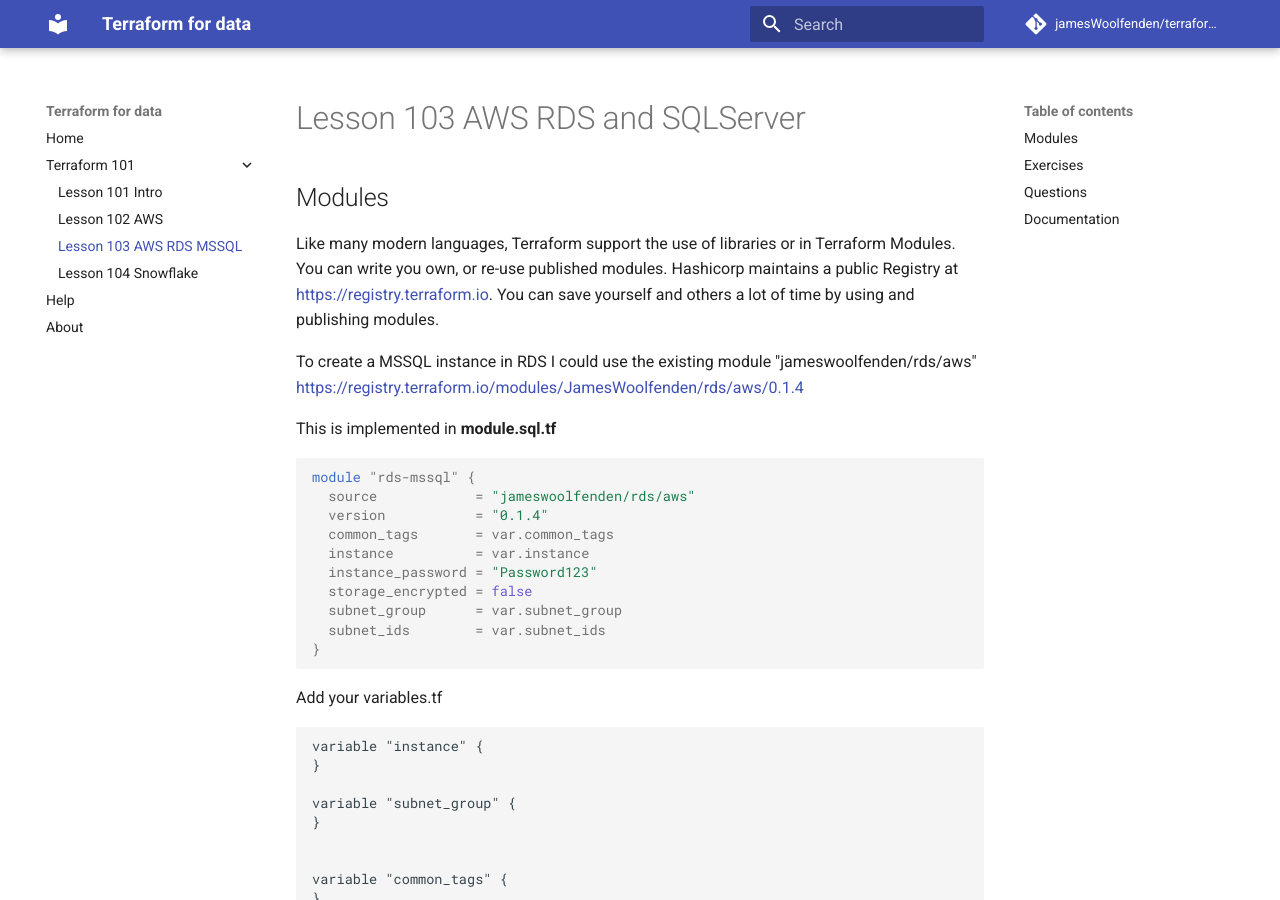
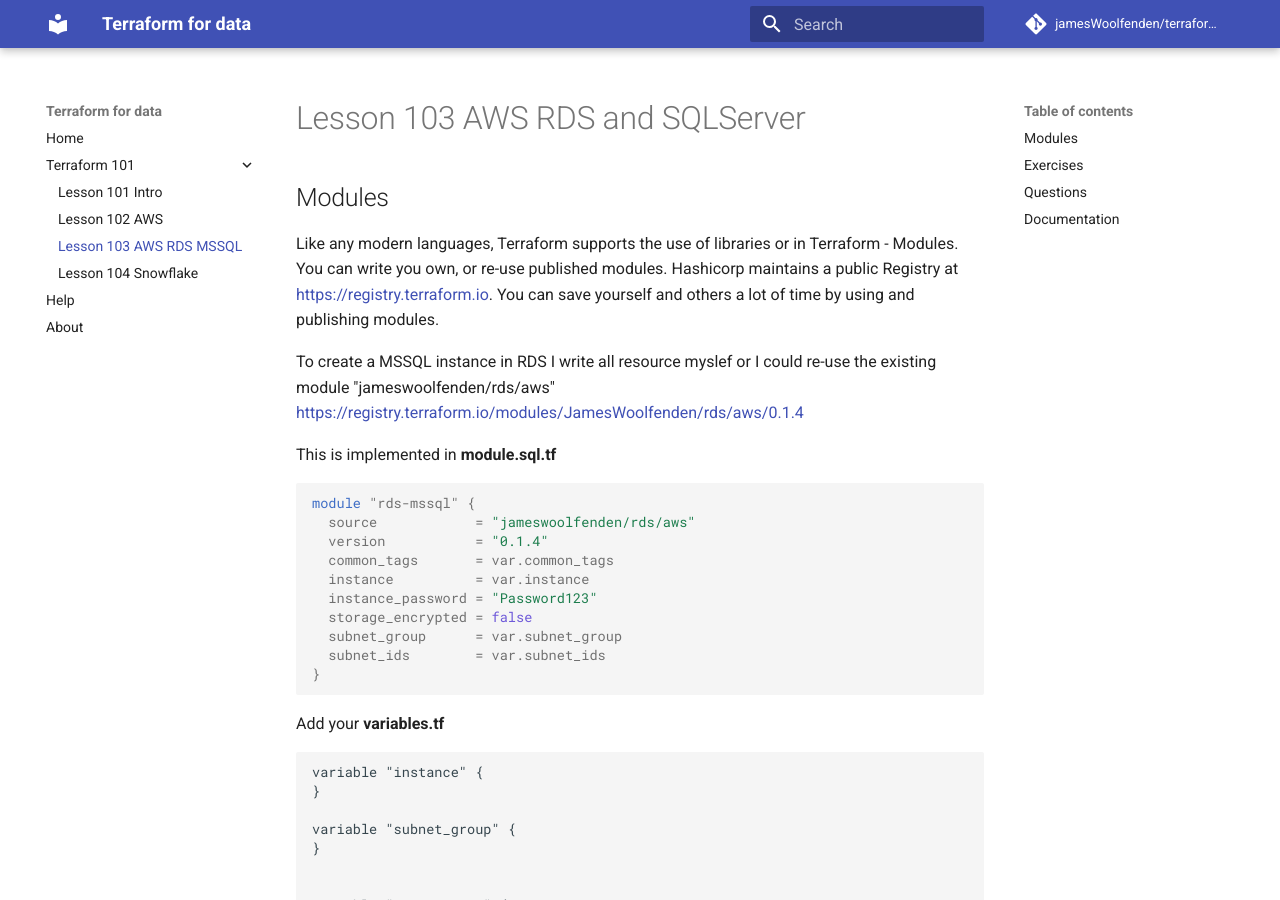
Before and after one commit to JamesWoolfenden/terraform-for-data, an MkDocs documentation site: the page built from docs/lesson3.md, in a window 1280 px wide and 900 px high. Built offline with MkDocs 1.6.1 and Material for MkDocs 9.7.7, drawn with Linux system fonts in a browser that asks for light colours; comment, search, counter and statistics services are not loaded; some of the changed text lies outside the part shown.

Commit message:
Update lesson3.md

````diff
--- a/docs/lesson3.md
+++ b/docs/lesson3.md
@@ -2,11 +2,11 @@
 
 ## Modules
 
-Like many modern languages, Terraform support the use of libraries or in Terraform Modules.
+Like any modern languages, Terraform supports the use of libraries or in Terraform - Modules.
 You can write you own, or re-use published modules. Hashicorp maintains a public Registry at <https://registry.terraform.io>.
 You can save yourself and others a lot of time by using and publishing modules.
 
-To create a MSSQL instance in RDS I could use the existing module "jameswoolfenden/rds/aws" <https://registry.terraform.io/modules/JamesWoolfenden/rds/aws/0.1.4>
+To create a MSSQL instance in RDS I write all resource myslef or I could re-use the existing module "jameswoolfenden/rds/aws" <https://registry.terraform.io/modules/JamesWoolfenden/rds/aws/0.1.4>
 
 This is implemented in **module.sql.tf**
 
@@ -23,7 +23,7 @@
 }
 ```
 
-Add your variables.tf
+Add your **variables.tf**
 ```
 variable "instance" {
 }
@@ -91,7 +91,7 @@
 subnet_ids = ["subnet-f60eff81", "subnet-11438974", "subnet-ebd9cead"]
 ```
 
-Now when you apply, you will (eventually SQLServer provisioning is slow) create a MSSql server instance.
+Now when you apply, you will (eventually SQLServer provisioning is slow) create a MSSQL server instance.
 
 !!! note "Takeaways"
     - reuse
````
